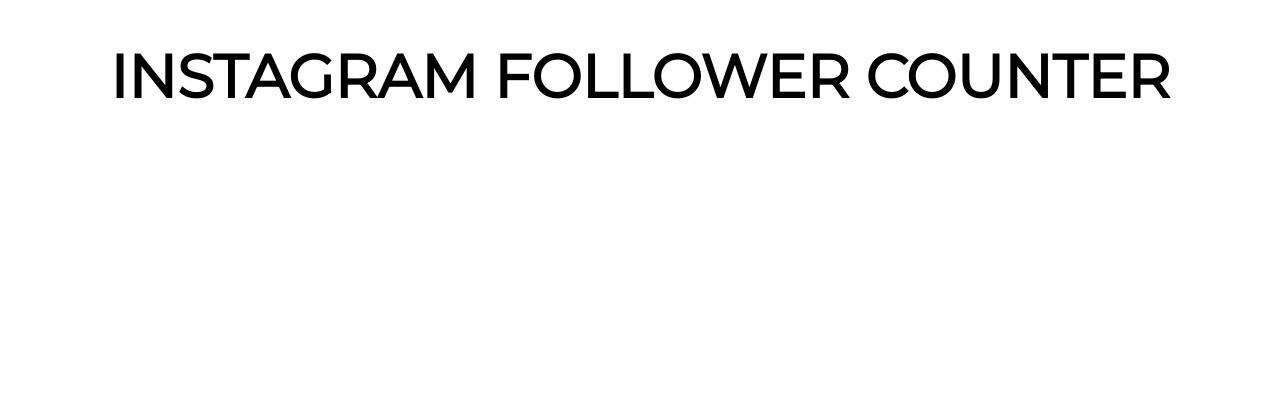
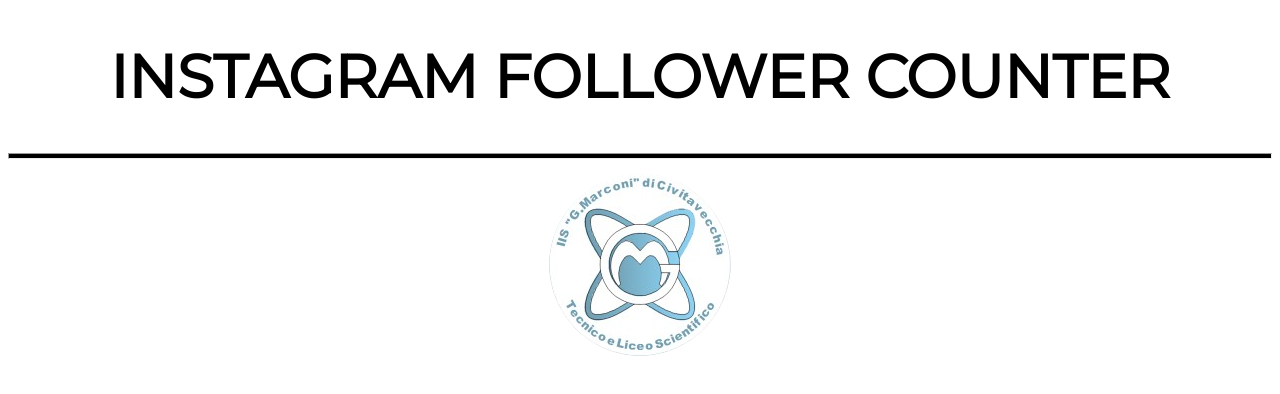
Before and after one commit to marconicivitavecchia/Instagram-Follower-Counter, a plain HTML site: page Frontend/index.html in a window 1280 px wide. Drawn offline with Linux system fonts and the light colour scheme.

Commit message:
Add line and image
Co-authored-by: Gvocci <Gvocci@users.noreply.github.com>

```diff
--- a/Frontend/index.html
+++ b/Frontend/index.html
@@ -9,6 +9,8 @@
 </head>
 <body>
     <h1>INSTAGRAM FOLLOWER COUNTER</h1>
+    <hr style="height: 4px; background-color: #000;">
+    <img src="logo_marconi.png">
     <script src="jquery.js"></script>
     <script src="app.js"></script>
 </body>
```
Also changed, not shown: Frontend/app.js (line endings or trailing spaces), Frontend/logo_marconi.png (added).
